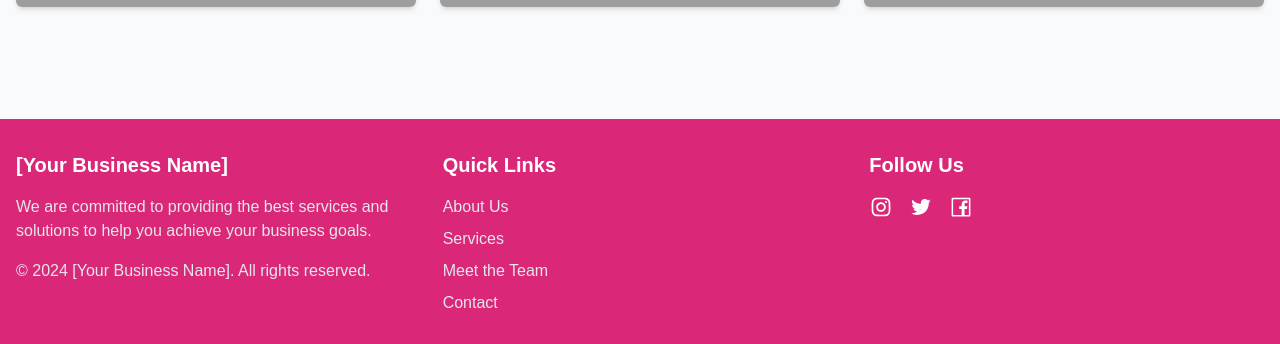
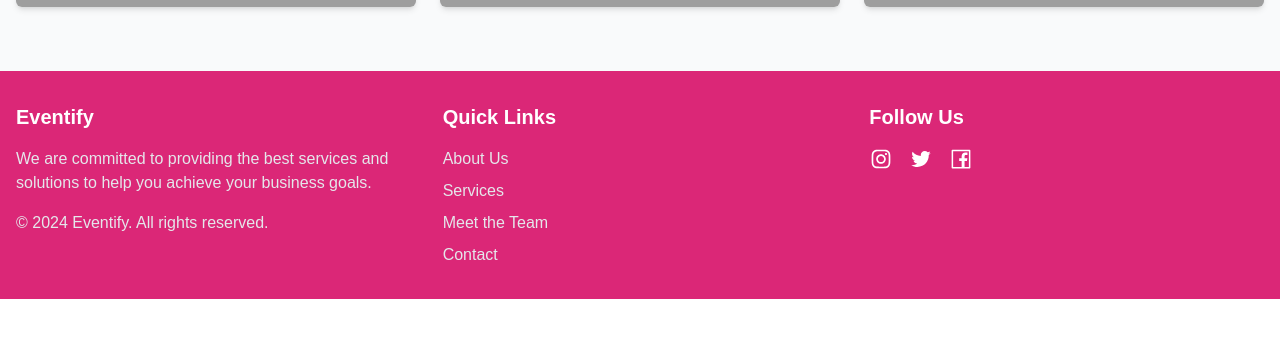
Before and after one commit to Anilkushwaha782000/event-finder, a Next.js app: page /about in a window 1280 px wide. Shown: the part 1804-2148 px from the top of the page. After the commit the page ends 2103 px from the top, so only its background shows below. Built offline with nearby package versions, Linux system fonts and the light colour scheme; no server answers; grey boxes are pictures that could not be loaded.

Commit message:
update about page

```diff
--- a/src/app/about/page.tsx
+++ b/src/app/about/page.tsx
@@ -1,5 +1,6 @@
 "use client";
 import { useState } from "react";
+import Footer from "../component/Footer";
 import { AiOutlineMail, AiOutlineUser, AiOutlineMessage, AiOutlineInstagram, AiOutlineTwitter, AiOutlineFacebook } from "react-icons/ai";
 interface FormData {
   name: string;
@@ -185,41 +186,7 @@ const workspace=[{
           </div>
         </section>
       </div>
-      <footer className="bg-pink-600 text-white py-8 mt-12">
-        <div className="container mx-auto px-4">
-          <div className="grid grid-cols-1 md:grid-cols-3 gap-8">
-            {/* Company Info */}
-            <div>
-              <h3 className="text-xl font-semibold mb-4">[Your Business Name]</h3>
-              <p className="text-gray-200 mb-4">
-                We are committed to providing the best services and solutions to help you achieve your business goals.
-              </p>
-              <p className="text-gray-200">© {new Date().getFullYear()} [Your Business Name]. All rights reserved.</p>
-            </div>
-
-            {/* Navigation Links */}
-            <div>
-              <h3 className="text-xl font-semibold mb-4">Quick Links</h3>
-              <ul className="text-gray-200 space-y-2">
-                <li><a href="#about" className="hover:text-gray-100">About Us</a></li>
-                <li><a href="#services" className="hover:text-gray-100">Services</a></li>
-                <li><a href="#team" className="hover:text-gray-100">Meet the Team</a></li>
-                <li><a href="#contact" className="hover:text-gray-100">Contact</a></li>
-              </ul>
-            </div>
-
-            {/* Social Media */}
-            <div>
-              <h3 className="text-xl font-semibold mb-4">Follow Us</h3>
-              <div className="flex space-x-4 text-2xl">
-                <a href="#" className="hover:text-gray-100"><AiOutlineInstagram /></a>
-                <a href="#" className="hover:text-gray-100"><AiOutlineTwitter /></a>
-                <a href="#" className="hover:text-gray-100"><AiOutlineFacebook /></a>
-              </div>
-            </div>
-          </div>
-        </div>
-      </footer>
+     <Footer/>
     </div>
   );
 };
```
